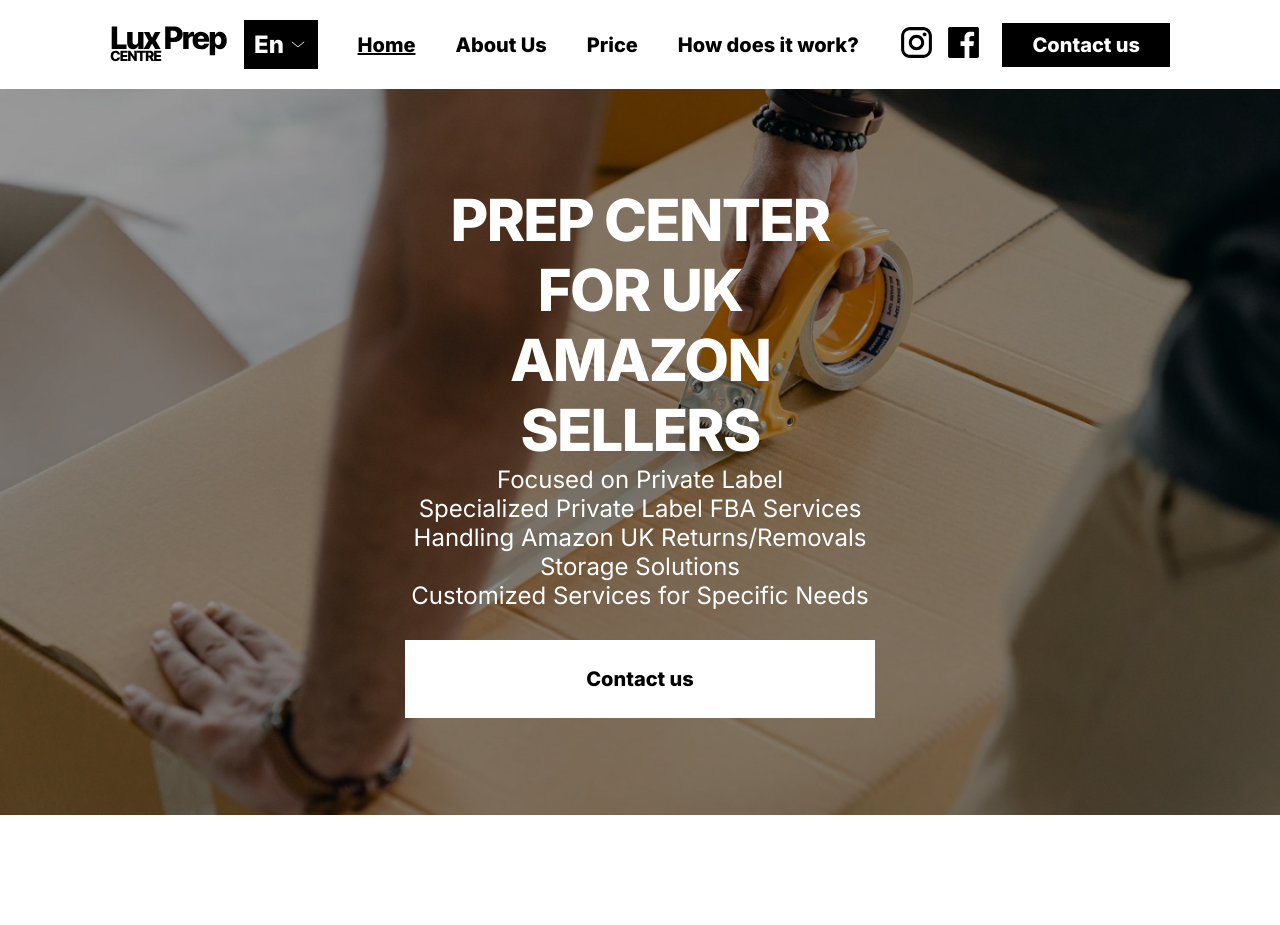
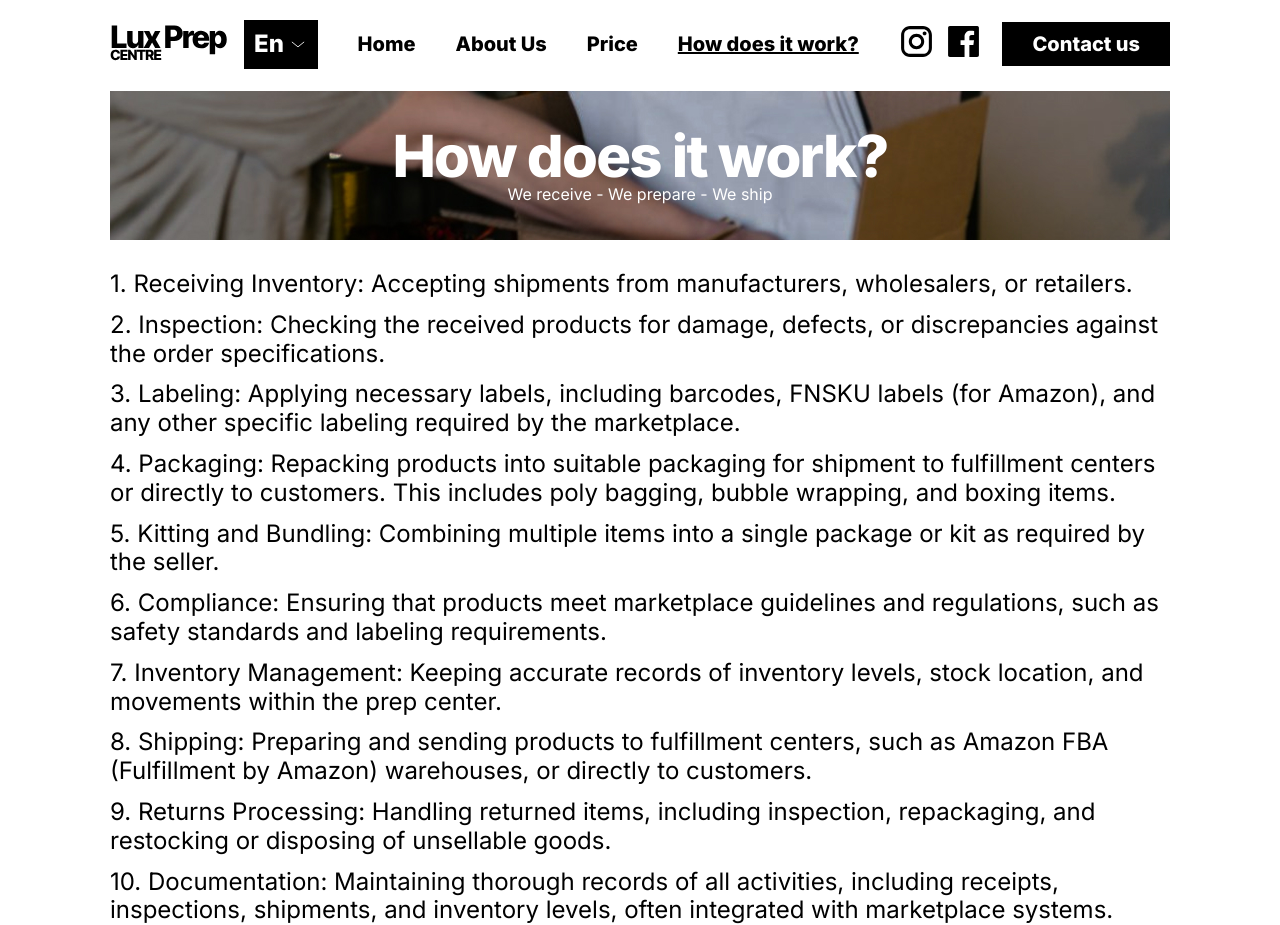
Before and after one commit to BobuskiyA/lux-prep-center, a React (Vite) app: page /how-works in a window 1280 px wide. Before the commit this address led to /. Before the commit the page ends 815 px from the top, so only its background shows below. Built offline with nearby package versions, Linux system fonts and the light colour scheme.

Commit message:
How works page

```diff
--- a/src/App.jsx
+++ b/src/App.jsx
@@ -5,6 +5,7 @@ import Home from "./pages/Home/Home";
 import { Header } from "./components/Header/Header";
 import About from "./pages/About/About";
 import Contact from "./pages/Contact/Contact";
+import HowWorks from "./pages/HowWorks/HowWorks";
 
 function App() {
   const element = useRoutes([
@@ -22,6 +23,10 @@ function App() {
         {
           path: "contact",
           element: <Contact />,
+        },
+        {
+          path: "how-works",
+          element: <HowWorks />,
         },
       ],
     },
--- a/src/components/Header/Header.scss
+++ b/src/components/Header/Header.scss
@@ -5,6 +5,11 @@
   align-items: center;
   justify-content: space-between;
   padding: 20px 0;
+  position: absolute;
+  top: 0;
+  left: 0;
+  right: 0;
+  background-color: $c-white;
 
   .left {
     display: flex;
@@ -40,6 +45,10 @@
     display: flex;
     gap: 40px;
 
+    @include mq($tablet-large ) {
+      display: none;
+    }
+
     .link--active {
       text-decoration: underline;
     }
@@ -49,6 +58,11 @@
     display: flex;
     gap: 20px;
     align-items: center;
+
+    @include mq($tablet-large ) {
+      display: none;
+    }
+
 
     .socials {
       display: flex;
--- a/src/pages/About/About.scss
+++ b/src/pages/About/About.scss
@@ -4,16 +4,24 @@
   text-align: center;
 
   &__title {
+    margin-top: 91px;
     padding: 20px;
     background: url("/public/Pages/About.jpg") no-repeat center;
     color: $c-white;
   }
 
   h2 {
-    margin: 15px 200px 0;
+    @include mq($desktop, ">") {
+      margin: 15px 200px 0;
+    }
   }
 
   p {
     margin-top: 15px;
+
+    @include mq($tablet-large) {
+      font-size: 24px;
+      line-height: 120%;
+    }
   }
 }
--- a/src/pages/Contact/Contact.scss
+++ b/src/pages/Contact/Contact.scss
@@ -1,6 +1,8 @@
 @import "/src/styles/global.scss";
 
 .contact {
+  margin-top: 91px;
+
   &__title {
     padding: 36px 0;
     text-align: center;
--- a/src/pages/Home/Home.scss
+++ b/src/pages/Home/Home.scss
@@ -3,8 +3,8 @@
 .home {
   background: url("/public/Pages/Home.jpg") no-repeat center;
   background-size: cover;
-  height: 90.7vh;
-  max-height: 945px;
+  height: 100vh;
+  max-height: 1024px;
   width: 100%;
   max-width: 1440px;
   margin: 0 auto;
@@ -15,17 +15,37 @@
   align-items: center;
   justify-content: center;
 
+  @include mq($tablet-large) {
+    max-height: none;
+    height: 92vh;
+  }
+
   &__center {
     display: flex;
     flex-direction: column;
 
     text-align: center;
     margin: 0 405px;
+
+    @include mq($tablet-large) {
+      margin: 0 85px;
+    }
+
+    @include mq() {
+      margin: 0 20px;
+      gap: 10px;
+    }
   }
 
   &__button {
     margin-top: 30px;
     width: auto;
     padding: 27px 30px;
+
+    @include mq($tablet-large) {
+      padding: 15px 60px;
+      width: fit-content;
+      margin: 30px auto 0 ;
+    }
   }
 }
--- /dev/null
+++ b/src/pages/HowWorks/HowWorks.jsx
@@ -0,0 +1,32 @@
+import React from "react";
+
+import "./HowWorks.scss";
+
+const TextList = [
+  "1. Receiving Inventory: Accepting shipments from manufacturers, wholesalers, or retailers.",
+  "2. Inspection: Checking the received products for damage, defects, or discrepancies against the order specifications.",
+  "3. Labeling: Applying necessary labels, including barcodes, FNSKU labels (for Amazon), and any other specific labeling required by the marketplace.",
+  "4. Packaging: Repacking products into suitable packaging for shipment to fulfillment centers or directly to customers. This includes poly bagging, bubble wrapping, and boxing items.",
+  "5. Kitting and Bundling: Combining multiple items into a single package or kit as required by the seller.",
+  "6. Compliance: Ensuring that products meet marketplace guidelines and regulations, such as safety standards and labeling requirements.",
+  "7. Inventory Management: Keeping accurate records of inventory levels, stock location, and movements within the prep center.",
+  "8. Shipping: Preparing and sending products to fulfillment centers, such as Amazon FBA (Fulfillment by Amazon) warehouses, or directly to customers.",
+  "9. Returns Processing: Handling returned items, including inspection, repackaging, and restocking or disposing of unsellable goods.",
+  "10. Documentation: Maintaining thorough records of all activities, including receipts, inspections, shipments, and inventory levels, often integrated with marketplace systems.",
+];
+
+export default function HowWorks() {
+  return (
+    <section className="container how-works">
+      <div className="how-works__title">
+        <h1>How does it work?</h1>
+        <span className="small-text">We receive - We prepare - We ship</span>
+      </div>
+      <div className="how-works__list">
+        {TextList.map((currT, i) => (
+          <p key={i}>{currT}</p>
+        ))}
+      </div>
+    </section>
+  );
+}
--- /dev/null
+++ b/src/pages/HowWorks/HowWorks.scss
@@ -0,0 +1,21 @@
+@import "/src/styles/global.scss";
+
+.how-works {
+
+  &__title {
+    margin-top: 91px;
+    display: flex;
+    flex-direction: column;
+    align-items: center;
+    padding: 36px;
+    color: $c-white;
+    background: url("/public/Pages/HowWorks.jpg") no-repeat center;
+  }
+
+  &__list {
+    margin-top: 30px;
+    display: flex;
+    flex-direction: column;
+    gap: 12px;
+  }
+}
--- a/src/styles/global.scss
+++ b/src/styles/global.scss
@@ -20,6 +20,11 @@ a {
   padding-left: 110px;
   padding-right: 110px;
   margin: 0 auto;
+
+  @include mq($tablet-large) {
+    padding-left: 50px;
+    padding-right: 50px;
+  }
 }
 
 .shadow {
--- a/src/styles/utils/typography.scss
+++ b/src/styles/utils/typography.scss
@@ -1,3 +1,5 @@
+@import "./mixins.scss";
+
 body {
   font-family: "Inter", sans-serif;
   font-optical-sizing: auto;
@@ -5,14 +7,30 @@ body {
 
   font-weight: 400;
   font-size: 24px;
-  line-height: 29px;
+  line-height: 120%;
+
+  @include mq($tablet-large) {
+    font-size: 20px;
+  }
+
+  @include mq() {
+    font-size: 14px;
+  }
 }
 
 h1 {
   font-weight: 800;
   font-size: 58px;
-  line-height: 70px;
+  line-height: 100%;
   letter-spacing: -0.03em;
+
+  @include mq($tablet-large) {
+    font-size: 48px;
+  }
+
+  @include mq() {
+    font-size: 30px;
+  }
 }
 
 h2 {
```
Also changed, not shown: public/Pages/HowWorks.jpg (added).
